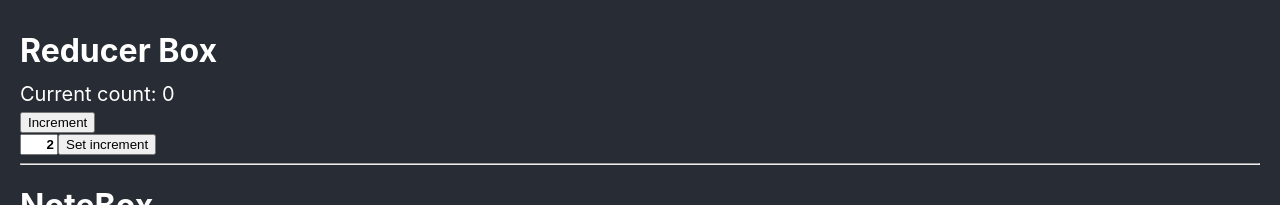
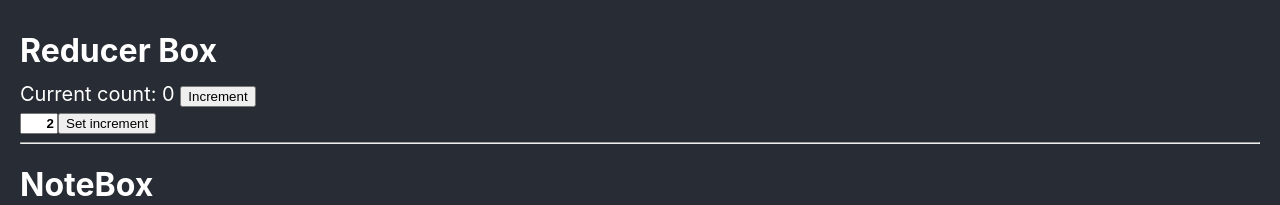
Before and after one commit to edwardtanguay/reacthooks222, a React (Create React App) app: page / in a window 1280 px wide. Shown: the top 205 px of the page. Built offline with nearby package versions, Linux system fonts and the light colour scheme; no server answers.

Commit message:
before value

```diff
--- a/src/components/ReducerBox.jsx
+++ b/src/components/ReducerBox.jsx
@@ -7,14 +7,12 @@ function ReducerBox() {
 	return (
 		<div className="component_reducerBox" >
 			<h1>Reducer Box</h1>
-			<p>Current count: {count}</p>
+			<p>Current count: {count} <button onClick={() => setCount(increment)}>Increment</button></p>
 			<div>
-				<button onClick={() => setCount(increment)}>Increment</button>
-			</div>
-			<div>
-				<input type="text" value={increment} />
+				<input type="text" defaultValue={increment}/>
 				<button onClick={() => setIncrement(increment + 1)}>Set increment</button>
 			</div>
+
 		</div>
 	);
 }
```
